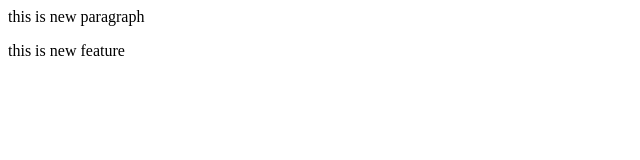
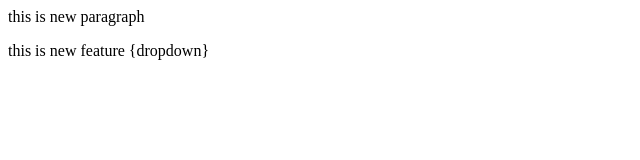
Before and after one commit to OMIIIEE/localrepo, a plain HTML site: page index.html in a window 1280 px wide. Shown: the full height of the page, 0-640 px from the left. Drawn offline with Linux system fonts and the light colour scheme.

Commit message:
add dropdown

```diff
--- a/index.html
+++ b/index.html
@@ -1 +1,2 @@
-<p>this is new paragraph</p><p>this is new feature</p>
+<p>this is new paragraph</p>
+<p>this is new feature {dropdown}</p>
```
